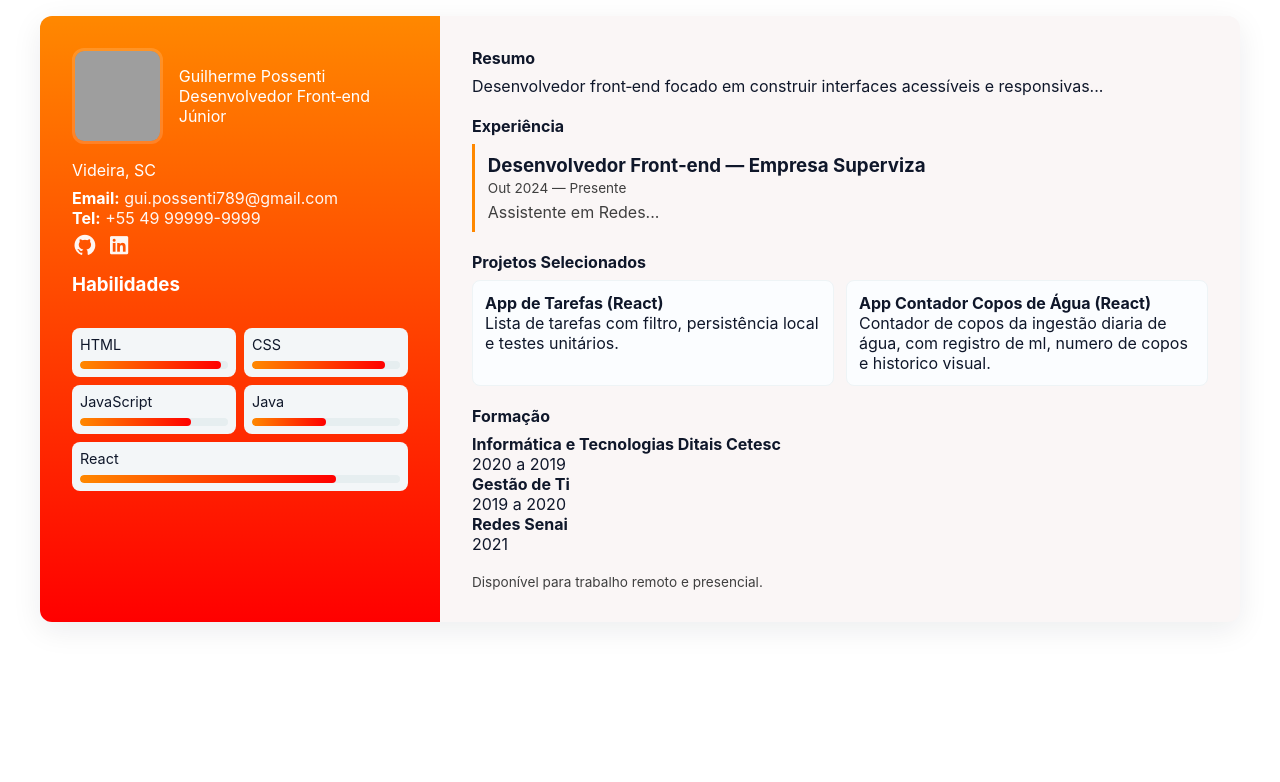
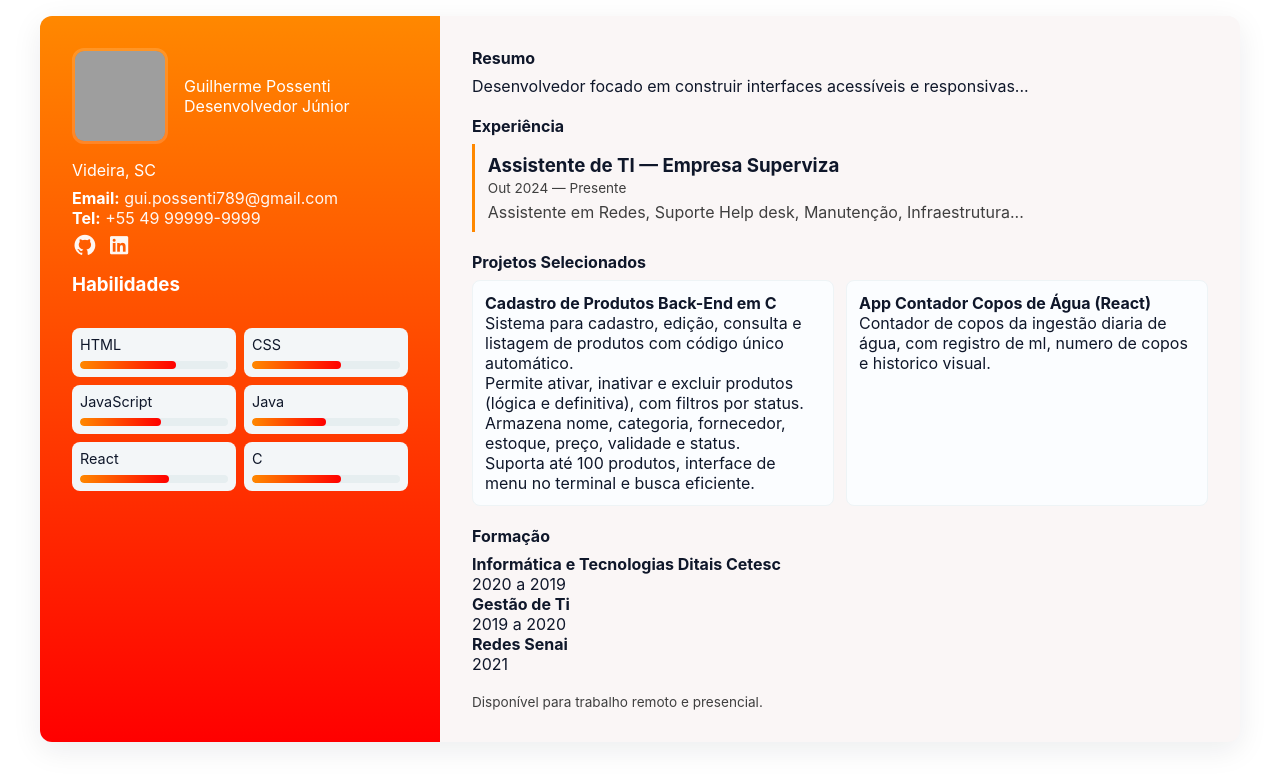
Before and after one commit to GuilhermePossenti/MeuCurriculo, a plain HTML site: page index.html in a window 1280 px wide. Drawn offline with Linux system fonts and the light colour scheme; grey boxes are pictures that could not be loaded.

Commit message:
Add files via upload

```diff
--- a/index.html
+++ b/index.html
@@ -222,7 +222,7 @@
                     </div>
                     <div>
                         <div class="title">Guilherme Possenti</div>
-                        <div class="role">Desenvolvedor Front‑end Júnior</div>
+                        <div class="role">Desenvolvedor Júnior</div>
                     </div>
                 </div>
                 <div class="contact">
@@ -241,19 +241,22 @@
                 <h3>Habilidades</h3>
                 <div class="skills">
                     <div class="skill">HTML
-                        <div class="progress"><span style="width:95%"></span></div>
+                        <div class="progress"><span style="width:65%"></span></div>
                     </div>
                     <div class="skill">CSS
-                        <div class="progress"><span style="width:90%"></span></div>
+                        <div class="progress"><span style="width:60%"></span></div>
                     </div>
                     <div class="skill">JavaScript
-                        <div class="progress"><span style="width:75%"></span></div>
+                        <div class="progress"><span style="width:55%"></span></div>
                     </div>
                     <div class="skill">Java
                         <div class="progress"><span style="width:50%"></span></div>
                     </div>
                     <div class="skill">React
-                        <div class="progress"><span style="width:80%"></span></div>
+                        <div class="progress"><span style="width:60%"></span></div>
+                    </div>
+                    <div class="skill">C
+                        <div class="progress"><span style="width:60%"></span></div>
                     </div>
                 </div>
             </aside>
@@ -261,16 +264,16 @@
                 <section class="section">
                     <h2 id="summary-title">Resumo</h2>
                     <div class="summary">
-                        Desenvolvedor front‑end focado em construir interfaces acessíveis e responsivas...
+                        Desenvolvedor focado em construir interfaces acessíveis e responsivas...
                     </div>
                 </section>
 
                 <section class="section">
                     <h2 id="experience-title">Experiência</h2>
                     <article class="job">
-                        <h3>Desenvolvedor Front‑end — Empresa Superviza</h3>
+                        <h3> Assistente de TI — Empresa Superviza</h3>
                         <time datetime="2023-04">Out 2024 — Presente</time>
-                        <p>Assistente em Redes...</p>
+                        <p>Assistente em Redes, Suporte Help desk, Manutenção, Infraestrutura...</p>
                     </article>
                 </section>
 
@@ -278,8 +281,13 @@
                     <h2 id="projects-title">Projetos Selecionados</h2>
                     <div class="projects">
                         <div class="project">
-                            <strong>App de Tarefas (React)</strong>
-                            <div class="muted">Lista de tarefas com filtro, persistência local e testes unitários.</div>
+                                        <strong>Cadastro de Produtos Back-End em C</strong>
+                                        <div class="muted">
+                                            Sistema para cadastro, edição, consulta e listagem de produtos com código único automático.<br>
+                                            Permite ativar, inativar e excluir produtos (lógica e definitiva), com filtros por status.<br>
+                                            Armazena nome, categoria, fornecedor, estoque, preço, validade e status.<br>
+                                            Suporta até 100 produtos, interface de menu no terminal e busca eficiente.
+                                        </div>
                         </div>
                         <div class="project">
                             <strong>App Contador Copos de Água (React)</strong>
```
